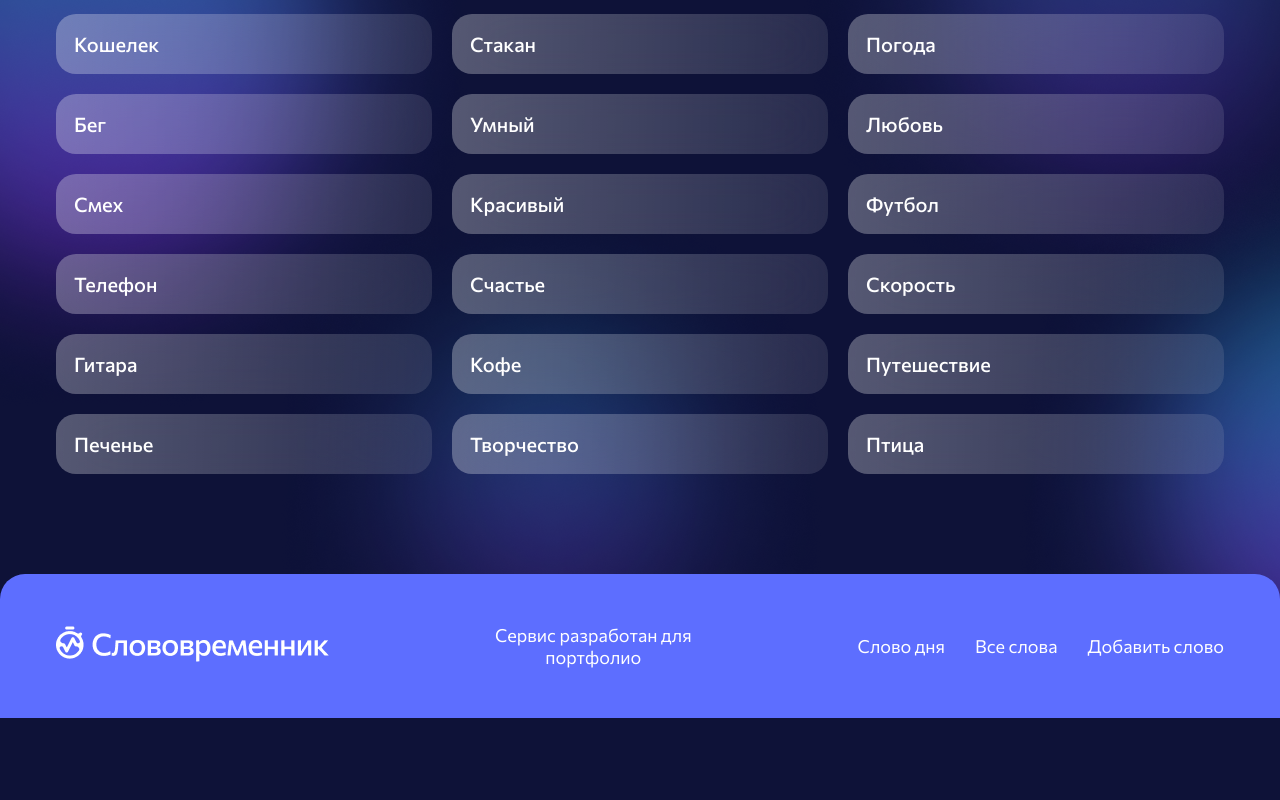
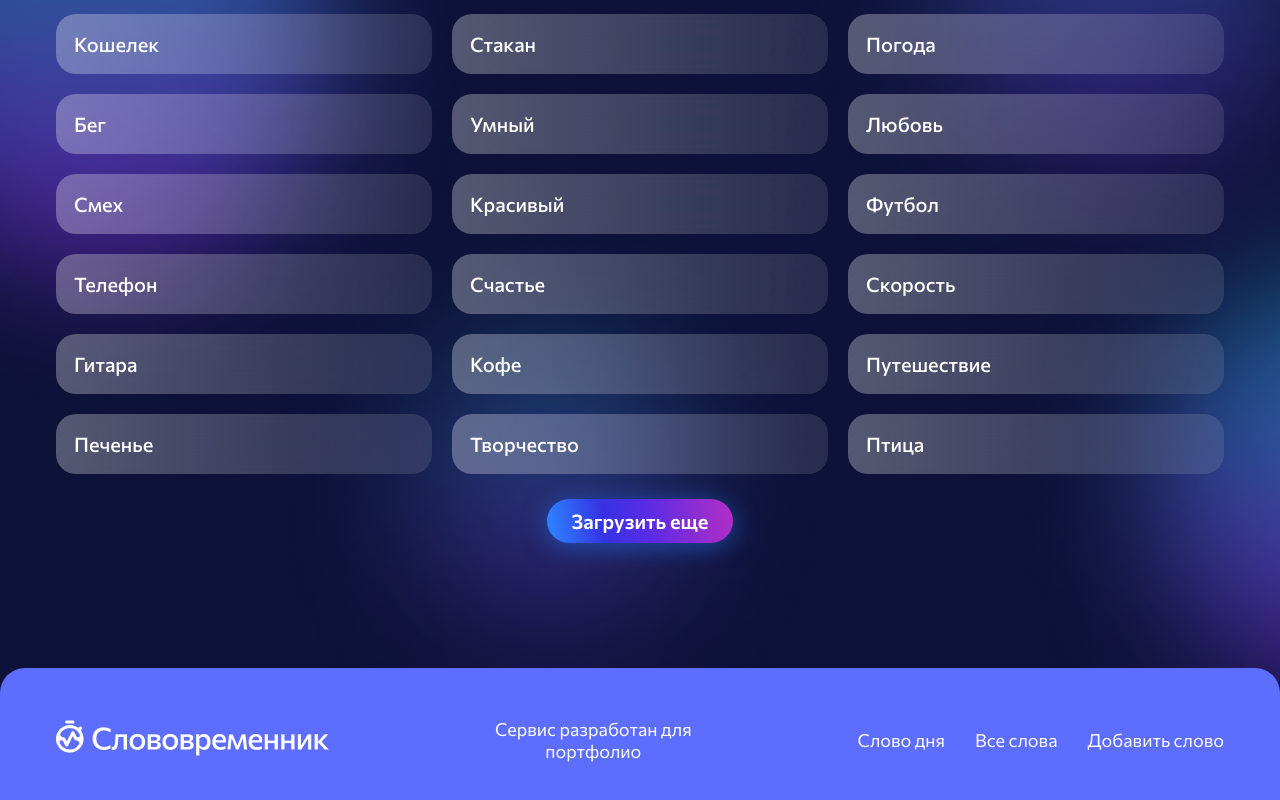
Before and after one commit to StKir/slovovremennik, a Next.js app: page /all-words in a window 1280 px wide. Shown: the part 504-1304 px from the top of the page. Before the commit the page ends 1222 px from the top, so only its background shows below. Built offline with nearby package versions, Linux system fonts and the light colour scheme; data requests are answered from the project's data file.

Commit message:
Добавл кнопку пагинации

```diff
--- a/src/components/screens/allWords/AllWords.tsx
+++ b/src/components/screens/allWords/AllWords.tsx
@@ -77,6 +77,11 @@ const AllWords = () => {
 							<Words content={wordInfo} key={wordInfo.id} />
 						))}
 					</div>
+					<div className={styles.more_btn}>
+						<MainButton size='small' onClick={() => dispatch(addPage())}>
+							Загрузить еще
+						</MainButton>
+					</div>
 				</div>
 			</div>
 		</div>
--- a/src/components/screens/allWords/allWord.module.scss
+++ b/src/components/screens/allWords/allWord.module.scss
@@ -53,4 +53,10 @@
 		grid-template-columns: 1fr 1fr 1fr;
 		gap: 20px;
 	}
+	.more_btn {
+		display: flex;
+		align-items: center;
+		justify-content: center;
+		padding: 25px 0;
+	}
 }
```
